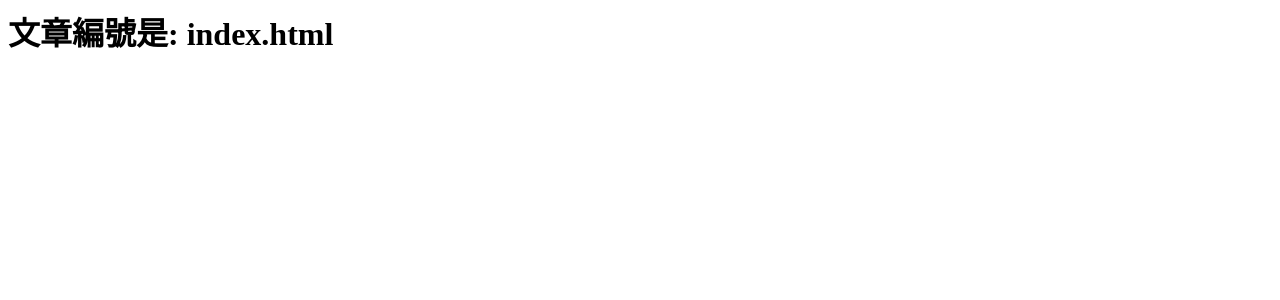
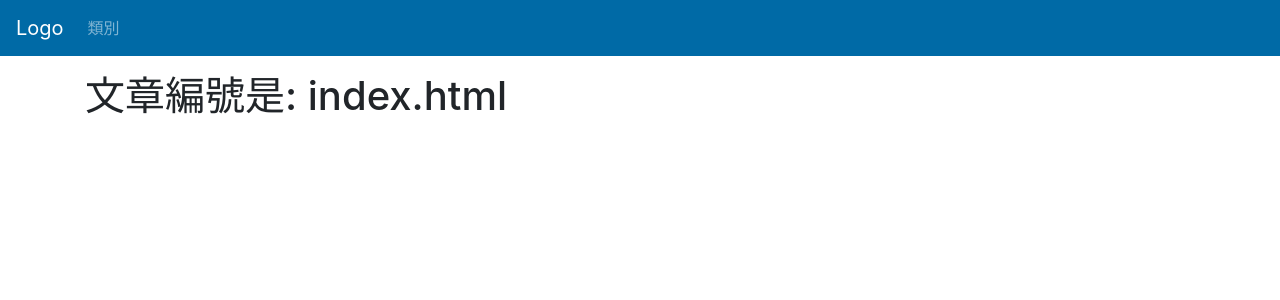
Before and after one commit to fergusKe/flask-board, a Flask app: page /posts/index.html in a window 1280 px wide. Shown: the top 300 px of the page. Run offline with Flask 2, Linux system fonts and the light colour scheme; some libraries are stand-ins or nearby versions.

Commit message:
建立 base.html 作為基礎模板

```diff
--- /dev/null
+++ b/static/css/index.css
@@ -0,0 +1,12 @@
+.navbar {
+  background-color: #006aa6;
+}
+
+.card-columns a {
+  color: #000;
+}
+.card-columns a:hover {
+  color: #026de0;
+  text-decoration: none;
+  transition: .5s;
+}
--- /dev/null
+++ b/templates/base.html
@@ -0,0 +1,48 @@
+<!DOCTYPE html>
+<html lang="en">
+<head>
+  <meta charset="UTF-8">
+  <meta name="viewport" content="width=device-width, initial-scale=1.0">
+  <meta http-equiv="X-UA-Compatible" content="ie=edge">
+  <meta name="title" content="Dcard"/>
+	<meta name="description" content="不想錯過任何有趣的話題嗎？趕快加入我們吧！"/>
+	<meta name="keywords" content="聊天,交友,有趣,大學"/>
+  <link type="text/css" href="{{ url_for('static', filename='images/favicon.ico', _external=True) }}" rel="shortcut icon" />
+  <title>Dcard</title>
+  <link rel="stylesheet" href="https://stackpath.bootstrapcdn.com/bootstrap/4.2.1/css/bootstrap.min.css" integrity="sha384-GJzZqFGwb1QTTN6wy59ffF1BuGJpLSa9DkKMp0DgiMDm4iYMj70gZWKYbI706tWS" crossorigin="anonymous">
+  <link rel="stylesheet" href="{{ url_for('static', filename='css/index.css', _external=True) }}">
+
+  <!-- START - Facebook Open Graph Tags -->
+  <meta property="og:url" content="https://www.dcard.tw/">
+  <meta property="og:title" content="Dcard">
+  <meta property="og:description" content="不想錯過任何有趣的話題嗎？趕快加入我們吧！">
+  <meta property="og:image" content="https://www.dcard.tw/build/landing-c9e7b8fb.png">
+  <!-- END - Facebook Open Graph Tags -->
+</head>
+<body>
+  <div class="wrapper">
+    <nav class="navbar navbar-expand-md navbar-dark">
+      <a class="navbar-brand" href="index.html">Logo</a>
+      <button class="navbar-toggler" type="button" data-toggle="collapse" data-target="#navbarSupportedContent" aria-controls="navbarSupportedContent" aria-expanded="false" aria-label="Toggle navigation">
+        <span class="navbar-toggler-icon"></span>
+      </button>
+      <div class="collapse navbar-collapse" id="navbarSupportedContent">
+        <ul class="navbar-nav mr-auto">
+          <li class="nav-item">
+            <a class="nav-link" href="category.html">類別</a>
+          </li>
+        </ul>
+      </div>
+    </nav>
+    <div class="container mt-3">
+      {% block content %}
+      <!-- 內容區塊 -->
+      {% endblock  %}
+    </div>
+  </div>
+
+  <script src="https://code.jquery.com/jquery-3.3.1.slim.min.js" integrity="sha384-q8i/X+965DzO0rT7abK41JStQIAqVgRVzpbzo5smXKp4YfRvH+8abtTE1Pi6jizo" crossorigin="anonymous"></script>
+  <script src="https://cdnjs.cloudflare.com/ajax/libs/popper.js/1.14.6/umd/popper.min.js" integrity="sha384-wHAiFfRlMFy6i5SRaxvfOCifBUQy1xHdJ/yoi7FRNXMRBu5WHdZYu1hA6ZOblgut" crossorigin="anonymous"></script>
+  <script src="https://stackpath.bootstrapcdn.com/bootstrap/4.2.1/js/bootstrap.min.js" integrity="sha384-B0UglyR+jN6CkvvICOB2joaf5I4l3gm9GU6Hc1og6Ls7i6U/mkkaduKaBhlAXv9k" crossorigin="anonymous"></script>
+</body>
+</html>
--- a/templates/index.html
+++ b/templates/index.html
@@ -1 +1,5 @@
+{% extends "base.html" %}
+
+{% block content %}
 <h1>Hello World!</h1>
+{% endblock %}
--- a/templates/posts.html
+++ b/templates/posts.html
@@ -1 +1,5 @@
+{% extends "base.html" %}
+
+{% block content %}
 <h1>文章編號是: {{id}}</h1>
+{% endblock  %}
```
Also changed, not shown: static/images/favicon.ico (added).
